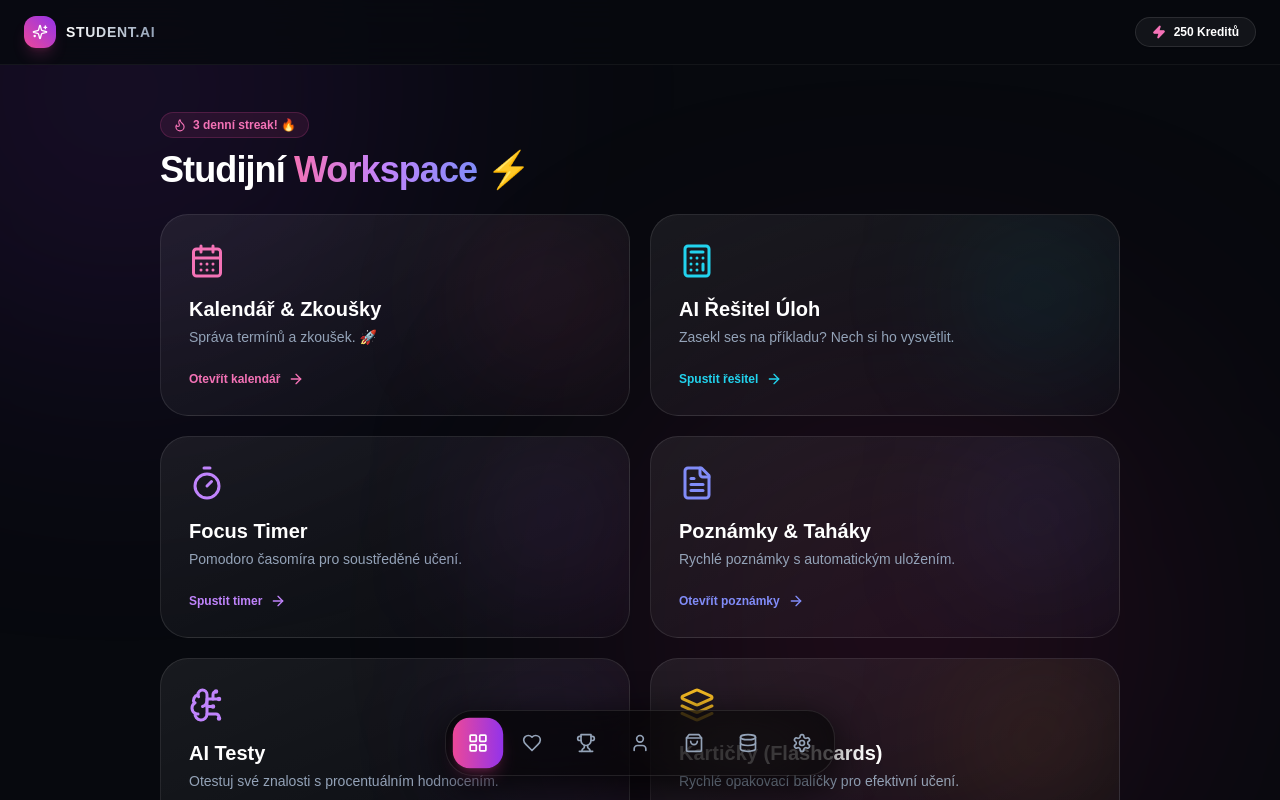
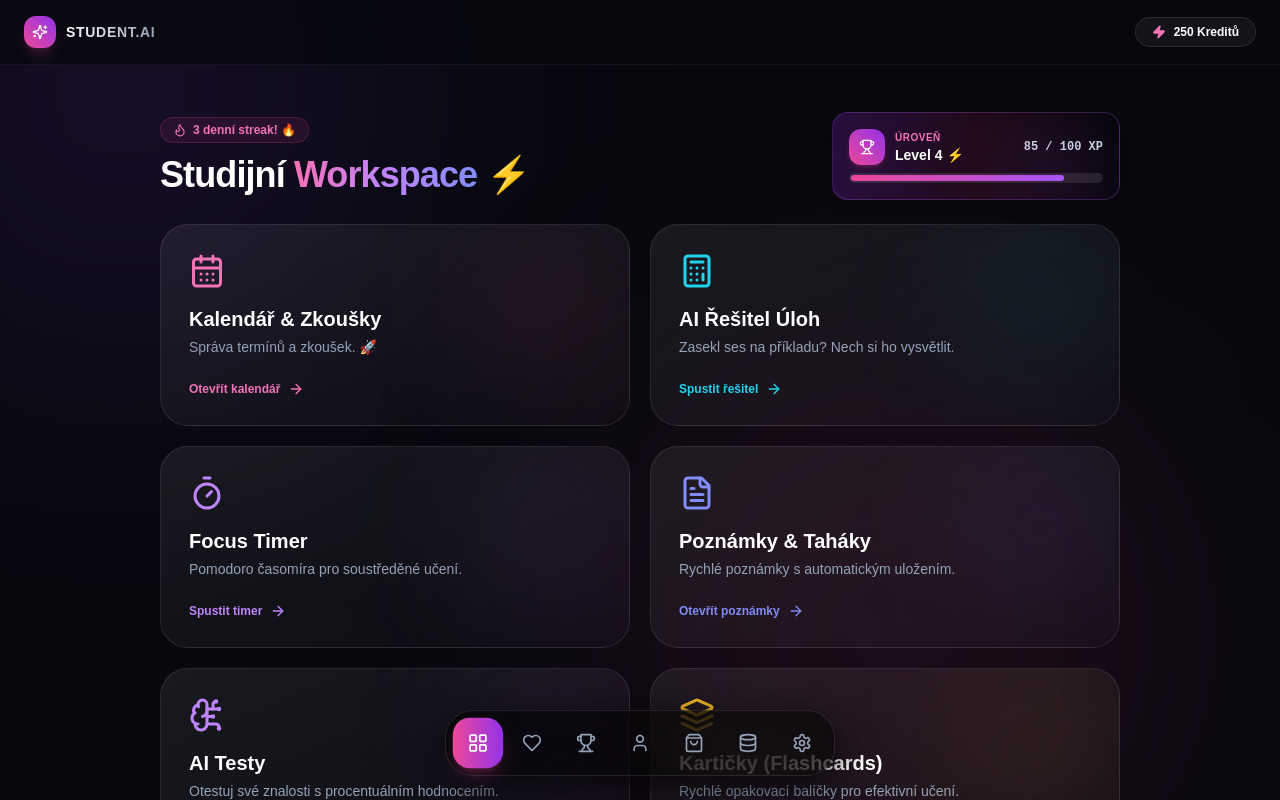
Before and after one commit to InfinityLook/Student-Ai, a Next.js app: page / in a window 1280 px wide. Shown: the top 800 px of the page. Built offline with nearby package versions, Linux system fonts and the light colour scheme.

Commit message:
Add LevelBadge component to DashboardShell

```diff
--- a/components/DashboardShell.tsx
+++ b/components/DashboardShell.tsx
@@ -27,6 +27,7 @@ import FocusTimerModule from './modules/FocusTimerModule';
 import NotesModule from './modules/NotesModule';
 import AITestModule from './modules/AITestModule';
 import FlashcardsModule from './modules/FlashcardsModule';
+import LevelBadge from './LevelBadge';
 
 export default function DashboardShell() {
   const [activeView, setActiveView] = useState('workspace');
@@ -55,6 +56,9 @@ export default function DashboardShell() {
                 <h1 className="text-3xl md:text-4xl font-black tracking-tight text-white">
                   Studijní <span className="text-transparent bg-clip-text bg-gradient-to-r from-pink-400 via-purple-400 to-indigo-400">Workspace</span> ⚡
                 </h1>
+              </div>
+              <div className="w-full md:w-72">
+                <LevelBadge level={4} currentXp={85} maxXp={100} />
               </div>
             </div>
 
@@ -146,7 +150,7 @@ export default function DashboardShell() {
                 </div>
               </div>
 
-              {/* Flashcards karta - NOVÁ */}
+              {/* Flashcards karta */}
               <div
                 onClick={() => setActiveView('flashcards')}
                 className="group relative overflow-hidden rounded-[28px] bg-gradient-to-br from-white/[0.07] to-white/[0.02] border border-white/10 p-7 hover:border-amber-500/50 transition-all duration-300 hover:scale-[1.01] cursor-pointer flex flex-col justify-between"
@@ -346,4 +350,4 @@ export default function DashboardShell() {
 
     </div>
   );
-              }
+                  }
```
